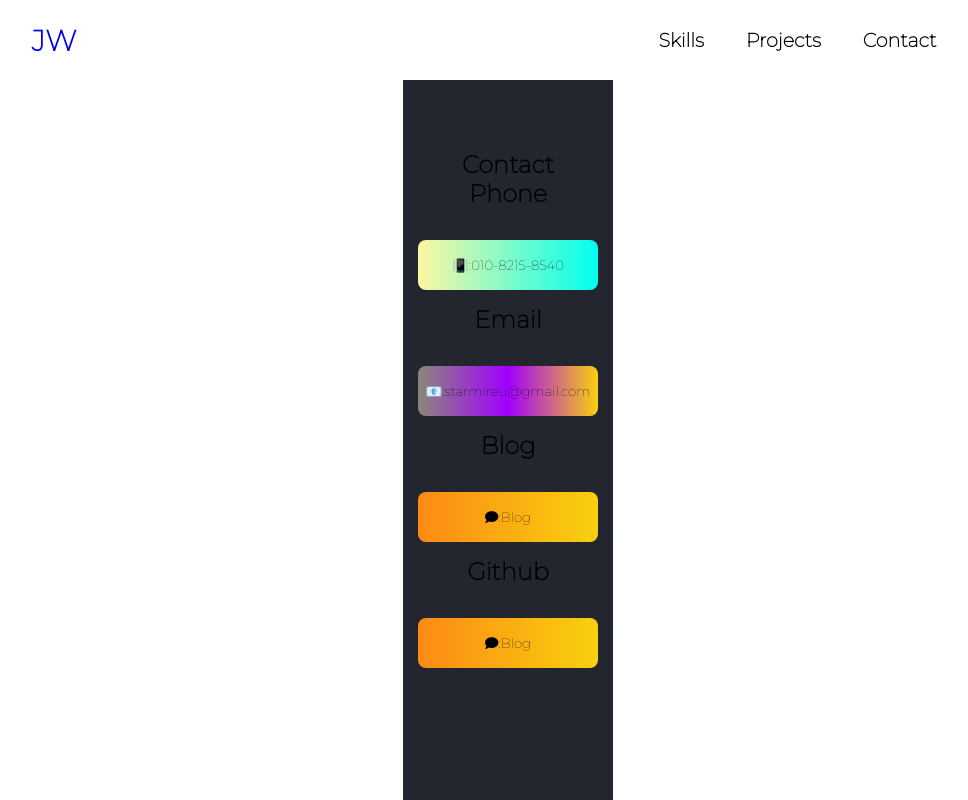
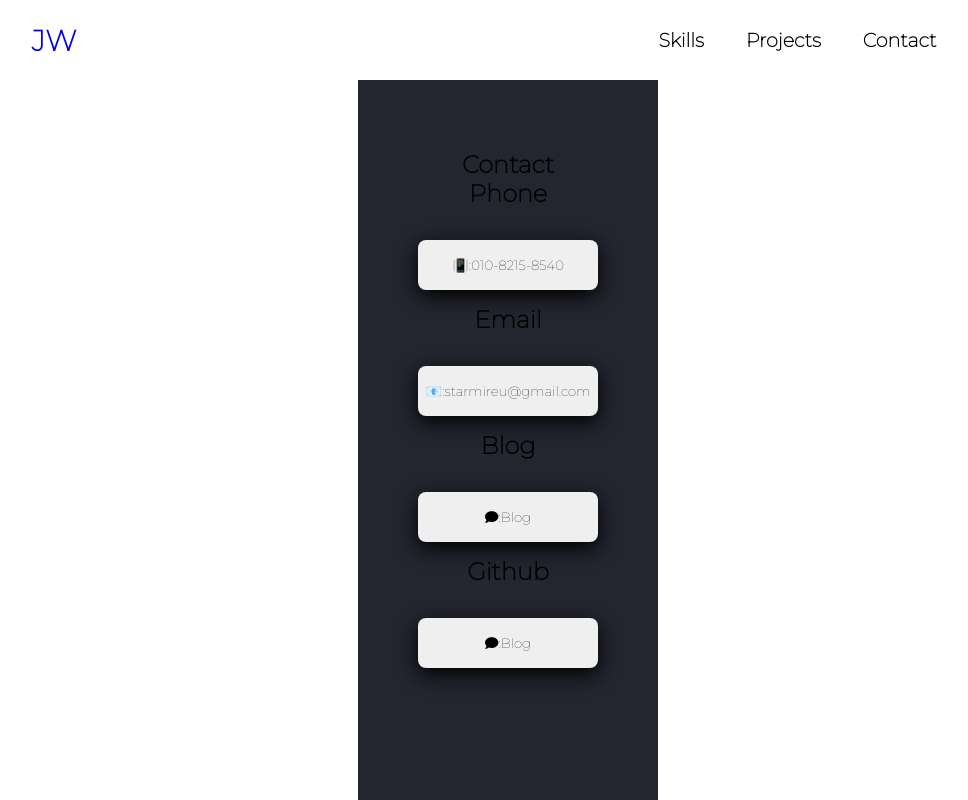
Before and after one commit to mireu-san/the-lighthouse, a React (Create React App) app: page /contact in a window 1280 px wide. Shown: the whole page, without its empty margins (132-1100 px from the left). Built offline with nearby package versions, Linux system fonts and the light colour scheme.

Commit message:
grid - contact(before)

```diff
--- a/src/pages/Contact.js
+++ b/src/pages/Contact.js
@@ -15,10 +15,9 @@ function Contact() {
             }}
         >
             <section class="contact" id="contact">
+                    <div className="contact__container">
+                        <div className="contact__gridAlpha">
                             <h1>Contact</h1>
-                <div class="contact__container">
-
-
                             <h2>Phone</h2>
                                 <a href="tel:+8210-8215-8540">
                                     <button
@@ -28,8 +27,10 @@ function Contact() {
                                     📳:010-8215-8540
                                     </button>
                                 </a>
+                    </div>
 
 
+            <div className="contact__container">
                 <h2>Email</h2>
                     <a href="mailto:starmireu@gmail.com">
                         <button
@@ -39,7 +40,12 @@ function Contact() {
                             📧:starmireu@gmail.com
                         </button>
                     </a>
+            </div>
+                    </div>
 
+
+            <div className="contact__container">
+                <div className="contact__containerBeta">
                     <h2>Blog</h2>
                         <a href="https://silverlibrary.tistory.com/">
                             <button
@@ -50,8 +56,9 @@ function Contact() {
                                 :Blog
                             </button>
                         </a>
+                </div>
 
-
+            <div className="contact__container">
                     <h2>Github</h2>
                         <a href="https://github.com/mireu-san">
                             <button
@@ -63,8 +70,10 @@ function Contact() {
                             </button>
                         </a>
                 </div>
+            </div>
             </section>
         </div>
+
     );
 };
 
--- a/src/styles/Contact.css
+++ b/src/styles/Contact.css
@@ -6,6 +6,20 @@
     align-items: center;
     justify-content: center;
     background-color: #23252F;
+  }
+
+.contact__container {
+    display: flex;
+    flex-direction: column;
+    align-items: center;
+    justify-content: center;
+    width: 100%;
+    max-width: 1200px;
+    min-width: 300px;
+    margin: 0 auto;
+
+    /* border-radius: 11px;
+    box-shadow: 0 6px 20px; */
   }
 
 .contact__wallpaper {
@@ -36,11 +50,14 @@
     height: 50px;
     margin: 15px;
     display: inline-block;
+
+    border-radius: 11px;
+    box-shadow: 0 6px 20px;
   }
 
    #contact__btn__one {
-    background: #000000;
-    background: linear-gradient(to right, #fff6a2, #00fff0);
+    /* background: #000000; */
+    /* background: linear-gradient(to right, #fff6a2, #00fff0); */
     border: none;
     border-radius: 8px;
     margin-top: 2rem;
@@ -52,8 +69,8 @@
   }
 
   #contact__btn__two {
-    background: #000000;
-    background: linear-gradient(to right, #8a8879, #a100ff, #f9d00f);
+    /* background: #000000; */
+    /* background: linear-gradient(to right, #8a8879, #a100ff, #f9d00f); */
     border: none;
     border-radius: 8px;
     margin-top: 2rem;
@@ -65,8 +82,8 @@
   }
 
   #contact__btn__three {
-    background: #000000;
-    background: linear-gradient(to right, #fc8a15, #f9d00f);
+    /* background: #000000; */
+    /* background: linear-gradient(to right, #fc8a15, #f9d00f); */
     border: none;
     border-radius: 8px;
     margin-top: 2rem;
@@ -78,3 +95,20 @@
   }
 
   /* END OF CONTACT */
+
+  .contact__containerAlpha {
+
+    justify-content: space-evenly;
+    justify-items: center;
+    align-content: space-evenly;
+    align-items: center;
+  }
+
+
+  .contact__containerBeta {
+
+    justify-content: space-evenly;
+    justify-items: center;
+    align-content: space-evenly;
+    align-items: center;
+  }
```
Lines whose indentation alone changed are shown as unchanged.
